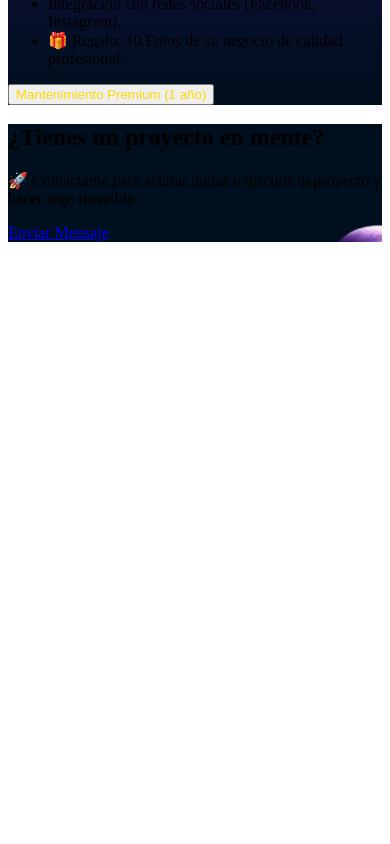
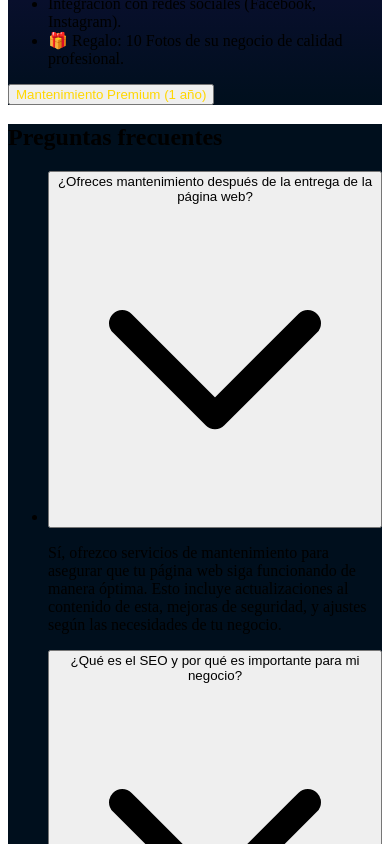
Before and after one commit to imjoaquincancino/react-portfolio, a Next.js app: page /Home in a window 390 px wide. Shown: the part 6060-6904 px from the top of the page. Before the commit the page ends 6310 px from the top, so only its background shows below. Built offline with nearby package versions, Linux system fonts and the light colour scheme.

Commit message:
FAQ y SEO improvments

```diff
--- a/package.json
+++ b/package.json
@@ -10,12 +10,16 @@
     "preview": "vite preview"
   },
   "dependencies": {
+    "class-variance-authority": "^0.7.0",
+    "clsx": "^2.1.1",
     "lucide-react": "^0.446.0",
     "next": "^14.2.13",
     "react": "^18.3.1",
     "react-dom": "^18.3.1",
     "react-router-dom": "^6.26.2",
-    "react-typed": "^2.0.12"
+    "react-typed": "^2.0.12",
+    "tailwind-merge": "^2.5.4",
+    "tailwindcss-animate": "^1.0.7"
   },
   "devDependencies": {
     "@eslint/js": "^9.9.0",
--- a/public/css/styles.css
+++ b/public/css/styles.css
@@ -3,13 +3,13 @@
   line-height: 1;
 }
 
-@import url("https://fonts.googleapis.com/css2?family=Lato&family=Onest&display=swap");
 .onest-font {
   font-family: "Onest", sans-serif;
   font-optical-sizing: auto;
   font-weight: 400;
   font-style: normal;
 }
+
 
 body {
   color: #000;
@@ -37,7 +37,7 @@ body {
   }
   15% {
     transform: rotate(14deg);
-  } /* The following five values can be played with to make the waving more or less extreme */
+  }
   30% {
     transform: rotate(-8deg);
   }
@@ -52,7 +52,7 @@ body {
   }
   70% {
     transform: rotate(0deg);
-  } /* Reset for the last half to pause */
+  }
   100% {
     transform: rotate(0deg);
   }
--- a/src/components/About.jsx
+++ b/src/components/About.jsx
@@ -2,7 +2,7 @@ import { ArrowDown } from "lucide-react";
 export function About() {
   return (
     <section
-      id="about"
+      id="sobre-mi"
       className="bg-[#001] text-black w-full flex justify-center"
       style={{
         background:
--- /dev/null
+++ b/src/components/FAQ.jsx
@@ -0,0 +1,66 @@
+/* eslint-disable react/prop-types */
+import React, { useState } from 'react'
+import faqs from '../utils/faq';
+
+const FAQItem = ({ item, isOpen, toggleOpen }) => {
+    return (
+      <li className="rounded-2xl bg-[#0D1828] border border-line border-[#111c2d] w-full">
+        <button
+          className="flex justify-between items-center w-full text-left p-4"
+          onClick={toggleOpen}
+        >
+          <span className="text-lg font-medium text-white w-[80%]">{item.question}</span>
+          <svg
+            className={`w-6 h-6 text-gray-400 transform transition-transform duration-200 ease-in-out ${isOpen ? 'rotate-180' : ''}`}
+            fill="none"
+            viewBox="0 0 24 24"
+            stroke="currentColor"
+          >
+            <path strokeLinecap="round" strokeLinejoin="round" strokeWidth={2} d="M19 9l-7 7-7-7" />
+          </svg>
+        </button>
+        <div
+          className={`bg-[#0b1422] text-gray-400 overflow-hidden rounded-b-2xl transition-all duration-300 ease-in-out ${
+            isOpen ? 'max-h-96 opacity-100' : 'max-h-0 opacity-0'
+          }`}
+        >
+          <p className='text-left max-w-xl p-4'>{item.answer}</p>
+        </div>
+      </li>
+    )
+  }
+
+export default function FAQ() {
+    const [openIndex, setOpenIndex] = useState(null)
+
+  const toggleOpen = (index) => {
+    setOpenIndex(openIndex === index ? null : index)
+  }
+  return (
+    <section
+      id="faq"
+      className="w-full py-12 md:py-24 lg:py-32 "
+      style={{
+        background: "#000F1D",
+      }}
+    >
+      <div className="px-4">
+        <div className="flex flex-col mb-14 text-center">
+          <h2 className="text-3xl sm:text-4xl font-bold tracking-tighter md:text-6xl text-white">
+            Preguntas frecuentes
+          </h2>
+          <ul className="flex flex-col gap-y-4 max-w-screen-md mx-auto mt-8">
+          {faqs.map((faq, index) => (
+            <FAQItem
+              key={index}
+              item={faq}
+              isOpen={openIndex === index}
+              toggleOpen={() => toggleOpen(index)}
+            />
+          ))}
+          </ul>
+        </div>
+      </div>
+    </section>
+  );
+}
--- a/src/components/Inicio.jsx
+++ b/src/components/Inicio.jsx
@@ -35,7 +35,7 @@ export function Inicio() {
             Ver Planes
           </a>
           <a
-            href="/#about"
+            href="/#sobre-mi"
             className="py-2.5 px-4 justify-center rounded-[10px] font-bold border flex items-center gap-x-2.5 hover:scale-105 transition-transform duration-300 bg-transparent text-white border-white text-base md:text-xl md:px-6"
           >
             Saber más
--- a/src/components/Navbar.jsx
+++ b/src/components/Navbar.jsx
@@ -12,7 +12,7 @@ export function Navbar() {
           <img className="h-8 w-auto" src="/img/logo.png" alt="Logo" />
         </a>
         <div className="hidden md:flex space-x-4">
-          <NavLink href="#about">Sobre mí</NavLink>
+          <NavLink href="#sobre-mi">Sobre mí</NavLink>
           <NavLink href="#beneficios">Beneficios</NavLink>
           <NavLink href="#proyectos">Proyectos</NavLink>
           <NavLink href="#planes">Planes</NavLink>
@@ -31,7 +31,7 @@ export function Navbar() {
       </nav>
       {isMenuOpen && (
         <div className="md:hidden bg-gray-900 w-full py-2 flex flex-col items-center adlam-display-family">
-          <NavLink href="#about" mobile>
+          <NavLink href="#sobre-mi" mobile>
             Sobre mí
           </NavLink>
           <NavLink href="#beneficios" mobile>
--- a/src/pages/Home.jsx
+++ b/src/pages/Home.jsx
@@ -6,6 +6,7 @@ import Features from "../components/Features";
 import Projects from "../components/Projects";
 import Planes from "../components/Planes";
 import Contacto from "../components/Contacto";
+import FAQ from "../components/FAQ";
 
 export function Home() {
   return (
@@ -19,6 +20,7 @@ export function Home() {
         <Features />
         <Projects />
         <Planes />
+        <FAQ />
         <Contacto />
       </main>
     </>
--- /dev/null
+++ b/src/utils/faq.js
@@ -0,0 +1,20 @@
+const faqs = [
+    {
+      question: "¿Ofreces mantenimiento después de la entrega de la página web?",
+      answer:
+        "Sí, ofrezco servicios de mantenimiento para asegurar que tu página web siga funcionando de manera óptima. Esto incluye actualizaciones al contenido de esta, mejoras de seguridad, y ajustes según las necesidades de tu negocio.",
+    },
+    {
+      question:
+        "¿Qué es el SEO y por qué es importante para mi negocio?",
+      answer:
+        "El SEO (Search Engine Optimization) es el proceso de optimizar tu página web para que aparezca en los primeros resultados de los motores de búsqueda (como Google). Esto aumenta la visibilidad de tu negocio en internet, lo que atraerá más clientes.",
+    },
+    {
+      question:
+        "¿Cuánto tiempo toma desarrollar una página web?",
+      answer:
+        "El tiempo de desarrollo puede variar según la complejidad del proyecto, pero en promedio, una página web puede estar lista en 1 a 2 semanas. Si se requieren funcionalidades más avanzadas, el tiempo de desarrollo puede extenderse.",
+    },
+  ];
+export default faqs;
```
Also changed, not shown: index.html (+84 -6 lines), public/img/banner.jpg (added), public/img/logo-bg.jpg (added), public/site.webmanifest.
